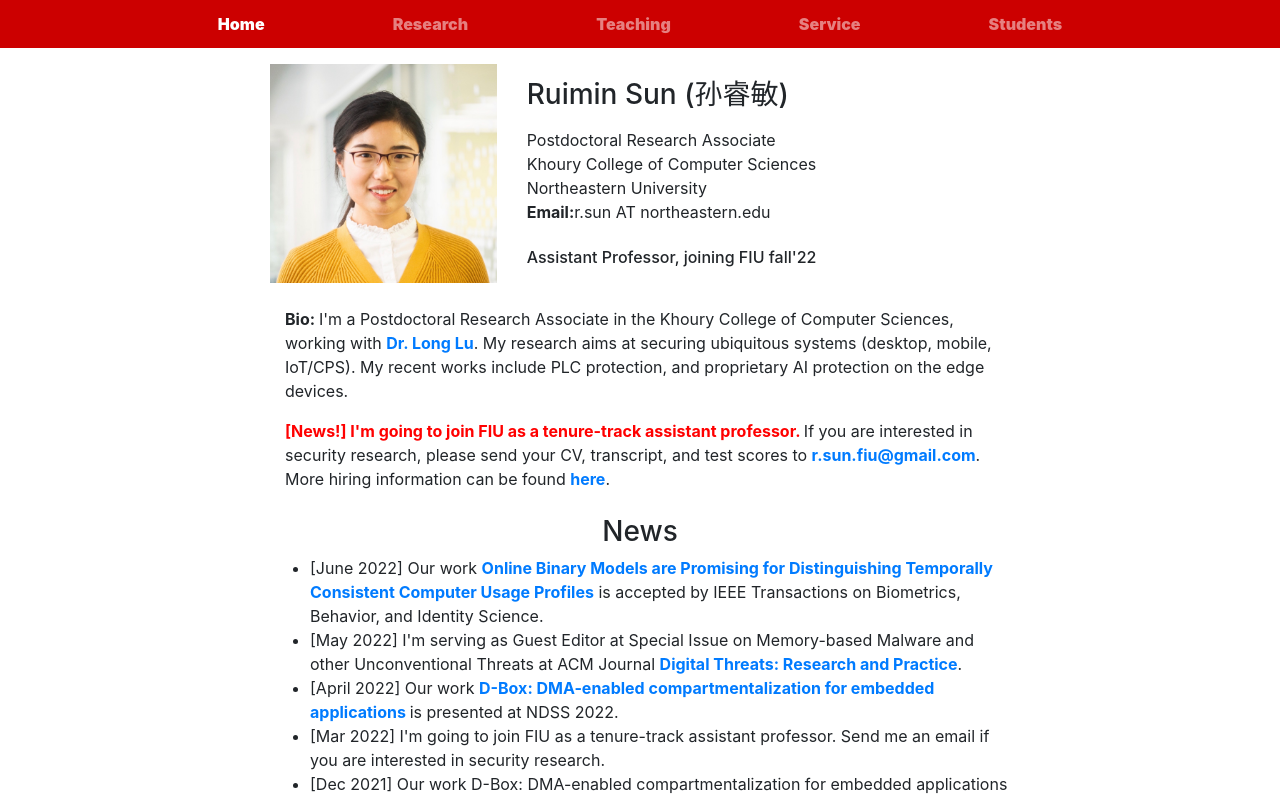
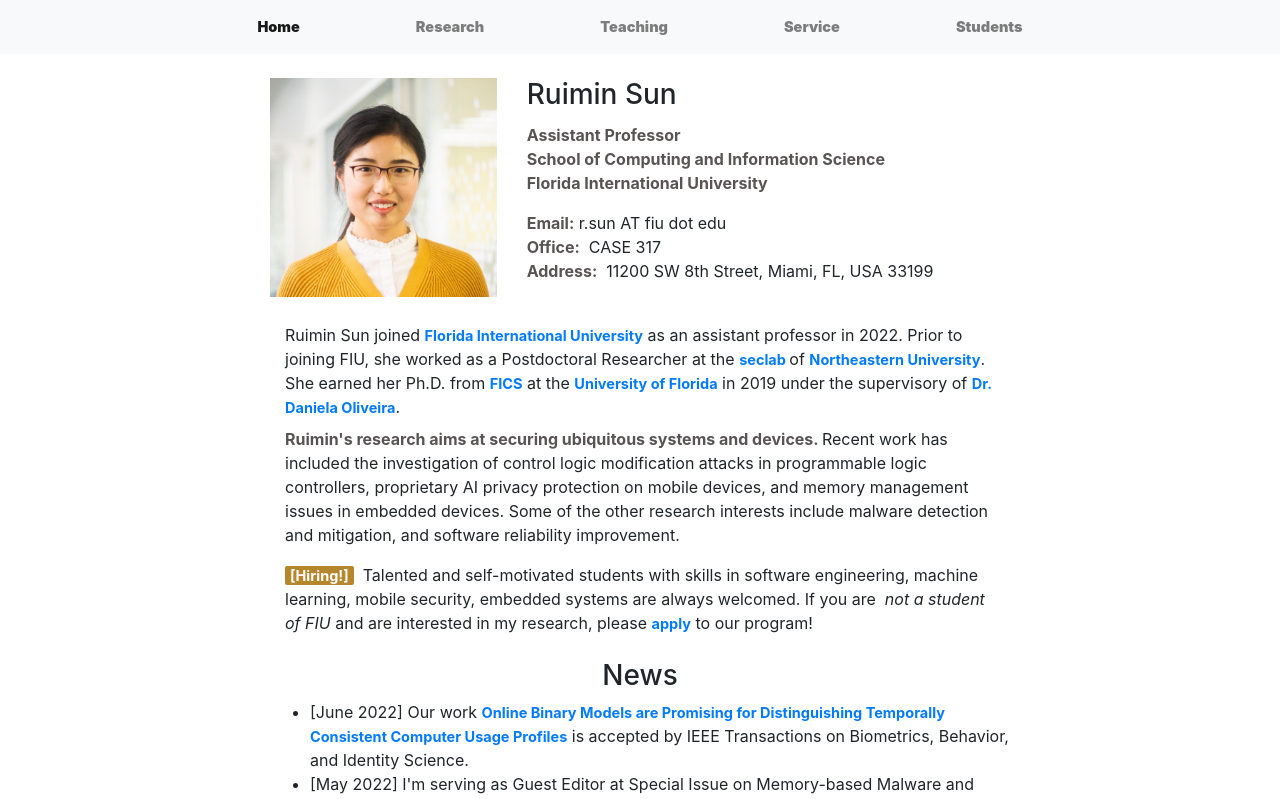
Before and after one commit to gracesrm/gracesrm.github.io, a React (Create React App) app: page / in a window 1280 px wide. Shown: the top 799 px of the page. Built offline with nearby package versions, Linux system fonts and the light colour scheme.

Commit message:
update with FIU changes

```diff
--- a/package.json
+++ b/package.json
@@ -12,7 +12,7 @@
     "react-bootstrap": "^1.0.1",
     "react-dom": "^16.13.1",
     "react-router-dom": "^5.2.0",
-    "react-scripts": "3.4.1"
+    "react-scripts": "^3.4.1"
   },
   "scripts": {
     "start": "react-scripts start",
--- a/src/App.css
+++ b/src/App.css
@@ -3,7 +3,14 @@
 }
 
 .neu_bg_red {
-  background-color: #c00;
+  background-color: grey;
+}
+
+.fiu_color_1 {
+  background-color: rgb(182, 134, 44);
+}
+.fiu_color_2 {
+  background-color: rgb(8, 30, 63);
 }
 
 .li_padding_bottom {
@@ -17,3 +24,21 @@
 .row_padding_top {
   padding-top: 1.5em;
 }
+
+
+.h7{
+  color:rgb(89, 84, 84);
+  font-weight: bold;
+}
+
+.news {
+  background-color:rgb(182, 134, 44); /* rgb(182, 134, 44); */
+  color: white;/* */
+  padding: 1px 5px;
+  font-size: 14.5px;
+  text-decoration:none;
+  font-weight:bold;
+  /* font-style: italic; */
+  border-radius:2px;
+  cursor:pointer;
+}
--- a/src/AppVanillaHtml.css
+++ b/src/AppVanillaHtml.css
@@ -24,7 +24,7 @@ ol > li:before {
     font-style: italic;
 } */
 
-a:any-link {
-    /* color: rgb(9, 131, 231); */
+a:any-link{
+    font-size: 14.5px;
     font-weight: bold;
 }
--- a/src/Header.jsx
+++ b/src/Header.jsx
@@ -1,4 +1,5 @@
 import React from 'react';
+import Container from 'react-bootstrap/Container';
 import Navbar from 'react-bootstrap/Navbar';
 import Nav from 'react-bootstrap/Nav';
 import './App.css';
@@ -10,13 +11,8 @@ import { NavLink } from 'react-router-dom';
 const Navigation = () => {
     const padding = { paddingLeft: "4em", paddingRight: "4em"};
     return (
-        <Navbar
-            collapseOnSelect
-            expand="lg"
-            variant="dark"
-            className="neu_bg_red py-1"
-        >
-            {/* <Navbar.Brand href="#home">Ruimin Sun</Navbar.Brand> */}
+        <Navbar expand="lg" variant="light" bg="light">
+        <Container fluid>
             <Navbar.Toggle aria-controls="responsive-navbar-nav" />
             <Navbar.Collapse id="responsive-navbar-nav">
             <Nav className="mx-auto">
@@ -32,6 +28,8 @@ const Navigation = () => {
 
             </Nav>
             </Navbar.Collapse>
+        </Container>
+
         </Navbar>
 )}
 
--- a/src/Home/Intro.jsx
+++ b/src/Home/Intro.jsx
@@ -6,28 +6,36 @@ import Image from 'react-bootstrap/Image';
 import profImageVeritcal from '../Assets/profile_s.jpg';
 import ParagraphContainer from '../ParagraphContainer';
 import hiring from '../Downloads/hiring/PhD_openings_fall22.pdf'
-
+import '../App.css';
 
 const Intro = () => {
     return (
         <Container fluid id="home">
             <ParagraphContainer>
-                <Row style={{paddingTop: "1em"}}>
+                <Row style={{paddingTop: "1.5em"}}>
                     <Col md={4}>{profilePhoto()}</Col>
                     <Col md={8} className="text-left">{intro()}</Col>
                 </Row>
             </ParagraphContainer>
             <ParagraphContainer>
                 <Container className="text-left" style={{paddingTop: "1em"}}>
-                <b>Bio: </b>I'm a Postdoctoral Research Associate in the Khoury College of Computer Sciences, working with <a href="https://www.longlu.org/">Dr. Long Lu</a>.
-        My research aims at securing ubiquitous systems (desktop, mobile, IoT/CPS).
-        My recent works include PLC protection, and proprietary AI protection on the edge devices.
-
+                Ruimin Sun joined <a href="https://www.cis.fiu.edu/">Florida International University</a> as an assistant professor in 2022.
+                Prior to joining FIU, she worked as a Postdoctoral Researcher at the <a href="https://seclab.nu/"> seclab </a>of <a href="https://www.northeastern.edu/">Northeastern University</a>.
+                She earned her Ph.D. from <a href="https://fics.institute.ufl.edu/">FICS</a> at the <a href="https://www.ufl.edu/">University of Florida</a> in 2019 under the supervisory of <a href="https://danielaseabraoliveira.com/">Dr. Daniela Oliveira</a>.
                 </Container>
+                <Container className="text-left" style={{paddingTop: "0.5em"}}>
+                <b className="h7">Ruimin's research aims at securing ubiquitous systems and devices. </b>
+                Recent work has included the investigation of control logic modification attacks in programmable logic controllers,
+                proprietary AI privacy protection on mobile devices, and memory management issues in embedded devices.
+                Some of the other research interests include malware detection and mitigation, and software reliability improvement.
+                </Container>
+                {/* <Container className="text-left" style={{paddingTop: "0.5em"}}>
+                Ruimin is a recipient of the Grace Hopper Award, IEEE S&P Travel Award, GREPSEC II Travel Award, and Wilson and Marie Collins Graduate Fellowship from University of Florida.
+                </Container> */}
                 <Container className="text-left" style={{paddingTop: "1em"}}>
-                <b><font color="red">[News!] I'm going to join FIU as a tenure-track assistant professor. </font></b>
-                If you are interested in security research, please send your CV, transcript, and test scores to <a href="mailto:r.sun.fiu@gmail.com">r.sun.fiu@gmail.com</a>.
-                More hiring information can be found <a href={hiring}>here</a>.
+                {/* We are always looking for talented and self-motivated students interested in security and doing inspiring work with real-world impact.  */}
+                <b className="news">[Hiring!]</b>&nbsp; Talented and self-motivated students with skills in software engineering, machine learning, mobile security, embedded systems are always welcomed.
+                If you are <i>&nbsp;not a student of FIU </i>and are interested in my research, please <a href="https://www.cis.fiu.edu/academics/degrees/graduate/doctor-of-philosophy-in-computer-science/">apply</a> to our program!
                 </Container>
 
             </ParagraphContainer>
@@ -37,18 +45,16 @@ const Intro = () => {
 
 const intro = () => (
     <Container>
-        <Row style={{paddingTop: "0.5em"}} className="h3">Ruimin Sun (孙睿敏)</Row>
-        <Row style={{paddingTop: "0.5em"}}/>
-        <Row>Postdoctoral Research Associate</Row>
-        <Row>Khoury College of Computer Sciences</Row>
-        <Row>Northeastern University</Row>
-        <Row><b>Email:</b> r.sun AT northeastern.edu <br/></Row>
+        <Row className="h3">Ruimin Sun</Row>
+        <Row style={{paddingTop: "0.2em"}}/>
+        <Row className="h7">Assistant Professor</Row>
+        <Row className="h7">School of Computing and Information Science</Row>
+        <Row className="h7">Florida International University</Row>
+        <Row style={{paddingTop: "1em"}}/>
+        <Row><b className="h7">Email:</b> &nbsp;r.sun AT fiu dot edu </Row>
+        <Row><b className="h7">Office:</b> &nbsp; CASE 317</Row>
+        <Row><b className="h7">Address:</b> &nbsp; 11200 SW 8th Street, Miami, FL, USA 33199 <br/> </Row>
         <Row style={{paddingTop: "1.5em"}}/>
-        <Row className="h6">Assistant Professor, joining FIU fall'22 </Row>
-        {/* <Row className="h6">joining FIU fall'22</Row> */}
-
-        {/* <Row><b>Campus Address:</b> 634 ISEC, 805 Columbus Ave</Row> */}
-        <Row style={{paddingTop: "1em"}}/>
     </Container>
 )
 
```
Also changed, not shown: 1 other file (tests, documents, lock files or other folders).
